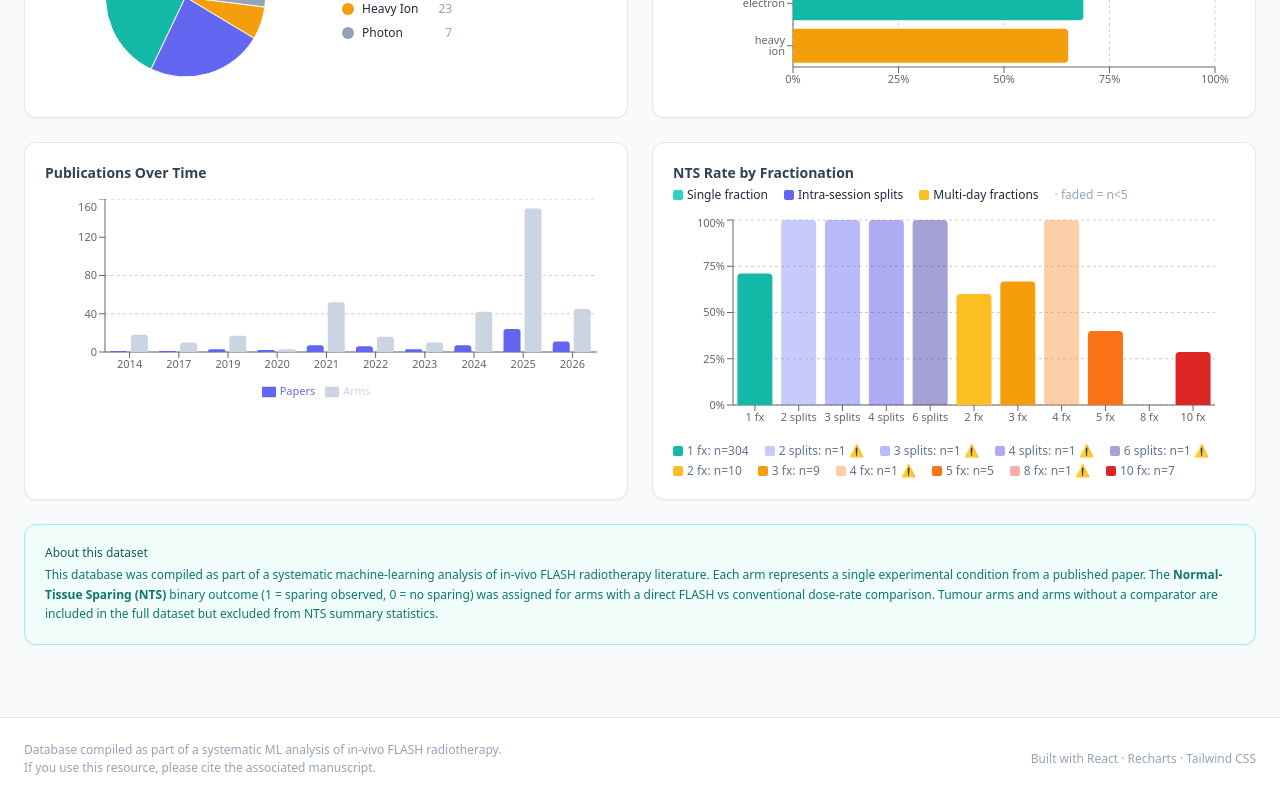
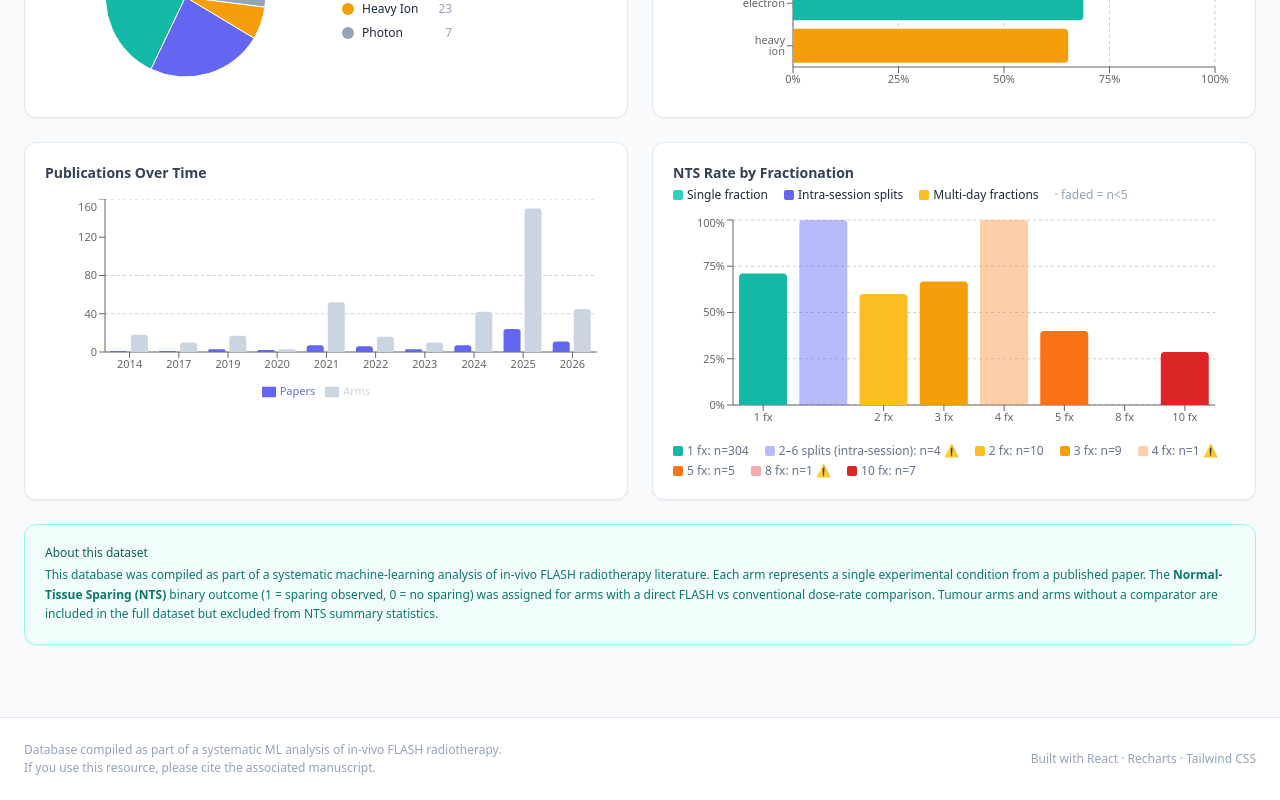
Before and after one commit to lucywhitmore96/flash-explorer, a React (Vite) app: page / in a window 1280 px wide. Shown: the part 536-1336 px from the top of the page. Built offline with nearby package versions, Linux system fonts and the light colour scheme.

Commit message:
Combine intra-session splits into single '2-6 splits' bar

```diff
--- a/src/components/Dashboard.jsx
+++ b/src/components/Dashboard.jsx
@@ -59,9 +59,7 @@ export default function Dashboard({ rows }) {
       } else if (isIntra && nFx <= 1) {
         category = 'single'; key = '1 fx'; sortOrder = 0; color = '#14b8a6'
       } else if (isIntra) {
-        const splitColors = { 2: '#818cf8', 3: '#6366f1', 4: '#4f46e5', 6: '#3730a3' }
-        category = 'split'; key = `${nFx} splits`; sortOrder = 1 + nFx * 0.01
-        color = splitColors[nFx] || '#6366f1'
+        category = 'split'; key = '2–6 splits (intra-session)'; sortOrder = 1; color = '#6366f1'
       } else {
         const multiColors = { 2: '#fbbf24', 3: '#f59e0b', 4: '#fb923c', 5: '#f97316', 8: '#ef4444', 10: '#dc2626' }
         category = 'multi'; key = `${nFx} fx`; sortOrder = 100 + nFx
--- a/src/components/SubgroupAnalysis.jsx
+++ b/src/components/SubgroupAnalysis.jsx
@@ -74,9 +74,7 @@ export default function SubgroupAnalysis({ rows }) {
       } else if (isIntra && nFx <= 1) {
         category = 'single'; key = '1 fx'; sortOrder = 0; color = '#14b8a6'
       } else if (isIntra) {
-        const splitColors = { 2: '#818cf8', 3: '#6366f1', 4: '#4f46e5', 6: '#3730a3' }
-        category = 'split'; key = `${nFx} splits`; sortOrder = 1 + nFx * 0.01
-        color = splitColors[nFx] || '#6366f1'
+        category = 'split'; key = '2–6 splits (intra-session)'; sortOrder = 1; color = '#6366f1'
       } else {
         const multiColors = { 2: '#fbbf24', 3: '#f59e0b', 4: '#fb923c', 5: '#f97316', 8: '#ef4444', 10: '#dc2626' }
         category = 'multi'; key = `${nFx} fx`; sortOrder = 100 + nFx
```
